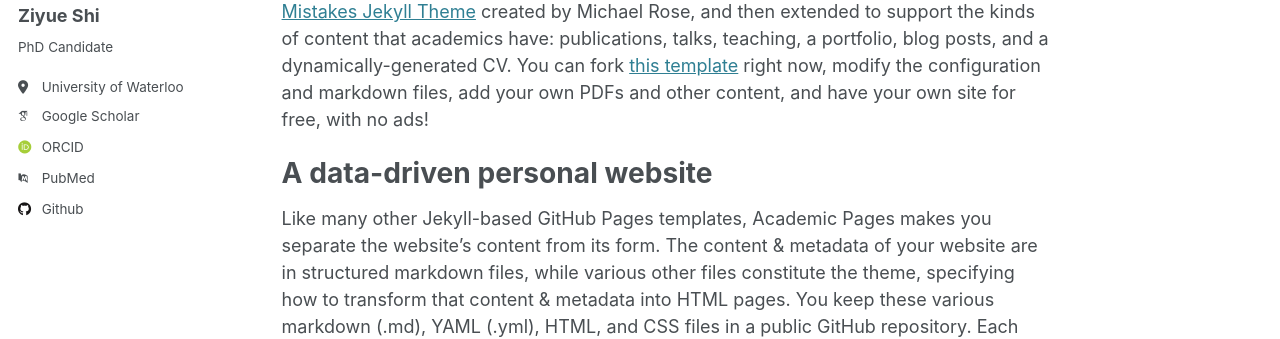
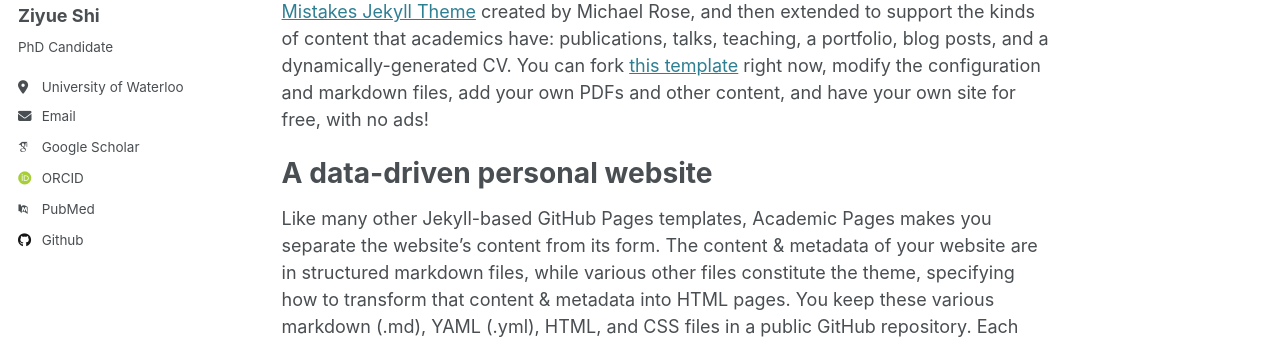
Before and after one commit to ZiyueSHI/ZiyueSHI.github.io, a Jekyll site: the page built from _pages/about.md, in a window 1280 px wide. Shown: the part 286-625 px from the top of the page. Built offline with Jekyll 4.4.1, drawn with Linux system fonts in a browser that asks for light colours; some web fonts are replaced.

Commit message:
Update _config.yml

```diff
--- a/_config.yml
+++ b/_config.yml
@@ -29,7 +29,7 @@ author:
   location         : "University of Waterloo"
   #employer         : "Red Brick University"
   uri              : # URL
-  ziyue.shi@uwaterloo.ca            : "ziyue.shi@uwaterloo.ca"
+  email            : "ziyue.shi@uwaterloo.ca"
 
   # Academic websites
   arxiv            : # URL - Update with the correct link to your profile
```
